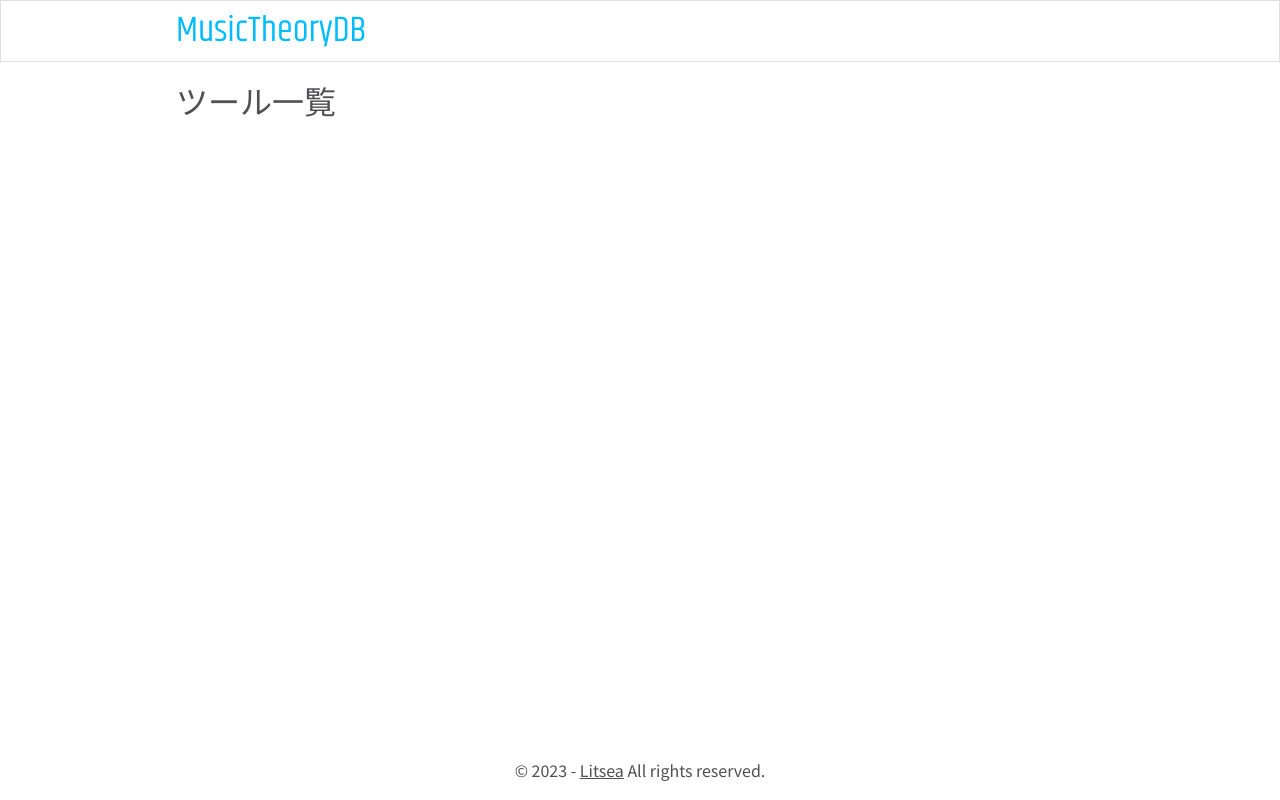
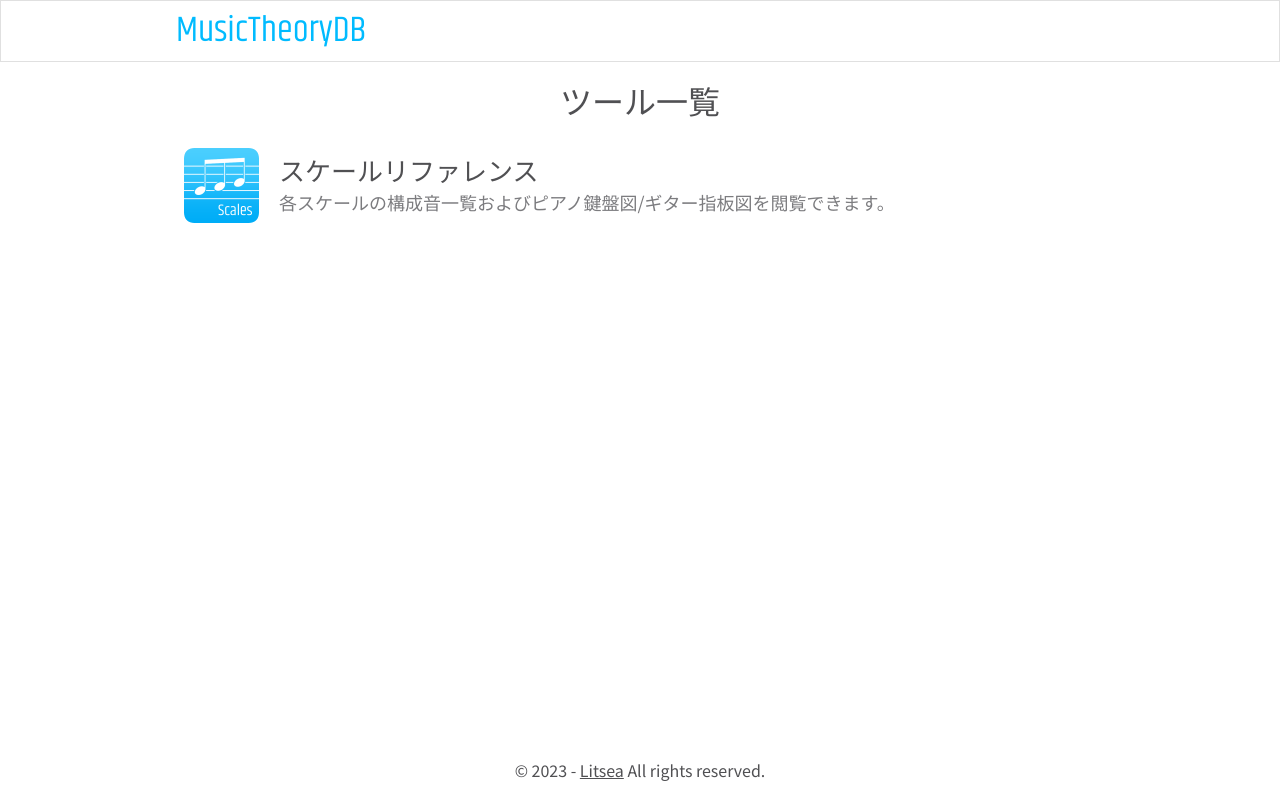
Before and after one commit to litseajp/music-theory-db-frontend, a Vue app: page / in a window 1280 px wide. Built offline with nearby package versions, Linux system fonts and the light colour scheme.

Commit message:
add: HomeビューにToolListセクションを追加

```diff
--- a/src/assets/stylesheets/base.css
+++ b/src/assets/stylesheets/base.css
@@ -1,9 +1,10 @@
 @import url("https://fonts.googleapis.com/css2?family=Khand&display=swap");
-@import url("https://fonts.googleapis.com/css2?family=Noto+Sans+JP&display=swap");
+@import url("https://fonts.googleapis.com/css2?family=Noto+Sans+JP:wght@400;500&display=swap");
 
 :root {
   --logo-color: #0bf;
-  --text-color: #505053;
+  --text-primary-color: #505053;
+  --text-secondary-color: #7c7c7f;
 }
 
 body {
--- a/src/assets/stylesheets/main.css
+++ b/src/assets/stylesheets/main.css
@@ -1,7 +1,17 @@
 @import './base.css';
 
 /* Texts */
+h1, h2 {
+  color: var(--text-primary-color);
+}
+
 h1 {
-  color: var(--text-color);
-  font-weight: 400;
+  text-align: center;
+  font-size: 2rem;
+  font-weight: 500;
 }
+
+h2 {
+  font-size: 1.625rem;
+  font-weight: 500;
+}
--- a/src/components/00_app/Footer.vue
+++ b/src/components/00_app/Footer.vue
@@ -12,7 +12,7 @@
 
 <style scoped>
   address, a {
-    color: var(--text-color);
+    color: var(--text-primary-color);
   }
 
   address {
--- a/src/components/01_views/Home.vue
+++ b/src/components/01_views/Home.vue
@@ -1,8 +1,10 @@
 <script setup lang="ts">
+  import ToolList from '@/components/02_sections/home/ToolList.vue'
 </script>
 
 <template>
   <h1>ツール一覧</h1>
+  <ToolList class="mt-4" />
 </template>
 
 <style scoped>
--- /dev/null
+++ b/src/components/02_sections/home/ToolList.vue
@@ -0,0 +1,21 @@
+<script setup lang="ts">
+  import ToolListItem from '@/components/03_parts/home/ToolListItem.vue'
+
+  const itemAttrsList = [
+    {
+      path: '/scales',
+      icon: '/src/assets/images/icon_scales.png',
+      name: 'スケールリファレンス',
+      description: '各スケールの構成音一覧およびピアノ鍵盤図/ギター指板図を閲覧できます。'
+    },
+  ]
+</script>
+
+<template>
+  <section id="tool-list">
+    <ToolListItem v-for="itemAttrs in itemAttrsList" :attrs="itemAttrs" />
+  </section>
+</template>
+
+<style scoped>
+</style>
--- /dev/null
+++ b/src/components/03_parts/home/ToolListItem.vue
@@ -0,0 +1,49 @@
+<script setup lang="ts">
+  interface Props {
+    attrs: {
+      path: string
+      icon: string
+      name: string
+      description: string
+    }
+  }
+
+  defineProps<Props>()
+</script>
+
+<template>
+  <div class="tool-list-item">
+    <router-link :to="attrs.path">
+      <div class="tool-list-item-container pa-2">
+        <img :src="attrs.icon" height="75" />
+        <div class="ml-5">
+          <h2>{{ attrs.name }}</h2>
+          <span>{{ attrs.description }}</span>
+        </div>
+      </div>
+    </router-link>
+  </div>
+</template>
+
+<style scoped>
+  a {
+    text-decoration: none;
+  }
+
+  h2 {
+    padding-top: 2px;
+  }
+
+  span {
+    color: var(--text-secondary-color);
+    font-size: 1.125rem;
+  }
+
+  .tool-list-item:hover {
+    background-color: #f5f5f5;
+  }
+
+  .tool-list-item-container {
+    display: flex;
+  }
+</style>
```
Also changed, not shown: src/assets/images/icon_scales.png (added).
